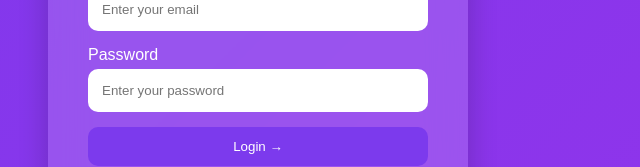
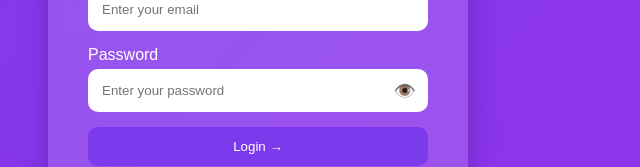
Before and after one commit to manoharanmaris27052005-dev/TalentHub-React, a React (Vite) app: page /login in a window 1280 px wide. Shown: the part 358-525 px from the top of the page, without its empty margins (382-1022 px from the left). Built offline with nearby package versions, Linux system fonts and the light colour scheme.

Commit message:
Added password show hide feature

```diff
--- a/src/App.css
+++ b/src/App.css
@@ -269,3 +269,19 @@ button:hover {
     width: 90%;
   }
 }
+.password-box {
+  position: relative;
+}
+
+.password-box input {
+  width: 100%;
+}
+
+.show-password {
+  position: absolute;
+  right: 12px;
+  top: 50%;
+  transform: translateY(-50%);
+  cursor: pointer;
+  font-size: 18px;
+}
--- a/src/index.css
+++ b/src/index.css
@@ -1316,3 +1316,19 @@ button{
 .apply-form button:hover {
   background: #16a34a;
 }
+.password-box {
+  position: relative;
+}
+
+.password-box input {
+  width: 100%;
+}
+
+.show-password {
+  position: absolute;
+  right: 12px;
+  top: 50%;
+  transform: translateY(-50%);
+  cursor: pointer;
+  font-size: 18px;
+}
--- a/src/pages/Login.jsx
+++ b/src/pages/Login.jsx
@@ -5,6 +5,7 @@ function Login() {
 
   const [email, setEmail] = useState("");
   const [password, setPassword] = useState("");
+  const [showPassword, setShowPassword] = useState(false);
 
   const handleLogin = (e) => {
 
@@ -16,10 +17,10 @@ function Login() {
     ) {
 
       alert("Please fill all fields");
-
       return;
 
     }
+
     if (
       email === "Maris123@gmail.com" &&
       password === "Maris@123"
@@ -134,8 +135,14 @@ function Login() {
 
             <label>Password</label>
 
+            <div className="password-box">
+
               <input
-              type="password"
+                type={
+                  showPassword
+                    ? "text"
+                    : "password"
+                }
                 placeholder="Enter your password"
                 value={password}
                 onChange={(e) =>
@@ -144,6 +151,21 @@ function Login() {
                   )
                 }
               />
+
+              <span
+                className="show-password"
+                onClick={() =>
+                  setShowPassword(
+                    !showPassword
+                  )
+                }
+              >
+                {showPassword
+                  ? "🙈"
+                  : "👁️"}
+              </span>
+
+            </div>
 
           </div>
 
--- a/src/pages/Register.jsx
+++ b/src/pages/Register.jsx
@@ -6,6 +6,7 @@ function Register() {
   const [name, setName] = useState("");
   const [email, setEmail] = useState("");
   const [password, setPassword] = useState("");
+  const [showPassword, setShowPassword] = useState(false);
 
   const navigate = useNavigate();
 
@@ -116,8 +117,14 @@ function Register() {
               Password
             </label>
 
+            <div className="password-box">
+
               <input
-              type="password"
+                type={
+                  showPassword
+                    ? "text"
+                    : "password"
+                }
                 placeholder="Create password"
                 value={password}
                 onChange={(e) =>
@@ -126,6 +133,21 @@ function Register() {
                   )
                 }
               />
+
+              <span
+                className="show-password"
+                onClick={() =>
+                  setShowPassword(
+                    !showPassword
+                  )
+                }
+              >
+                {showPassword
+                  ? "🙈"
+                  : "👁️"}
+              </span>
+
+            </div>
 
           </div>
 
```
Lines whose indentation alone changed are shown as unchanged.
